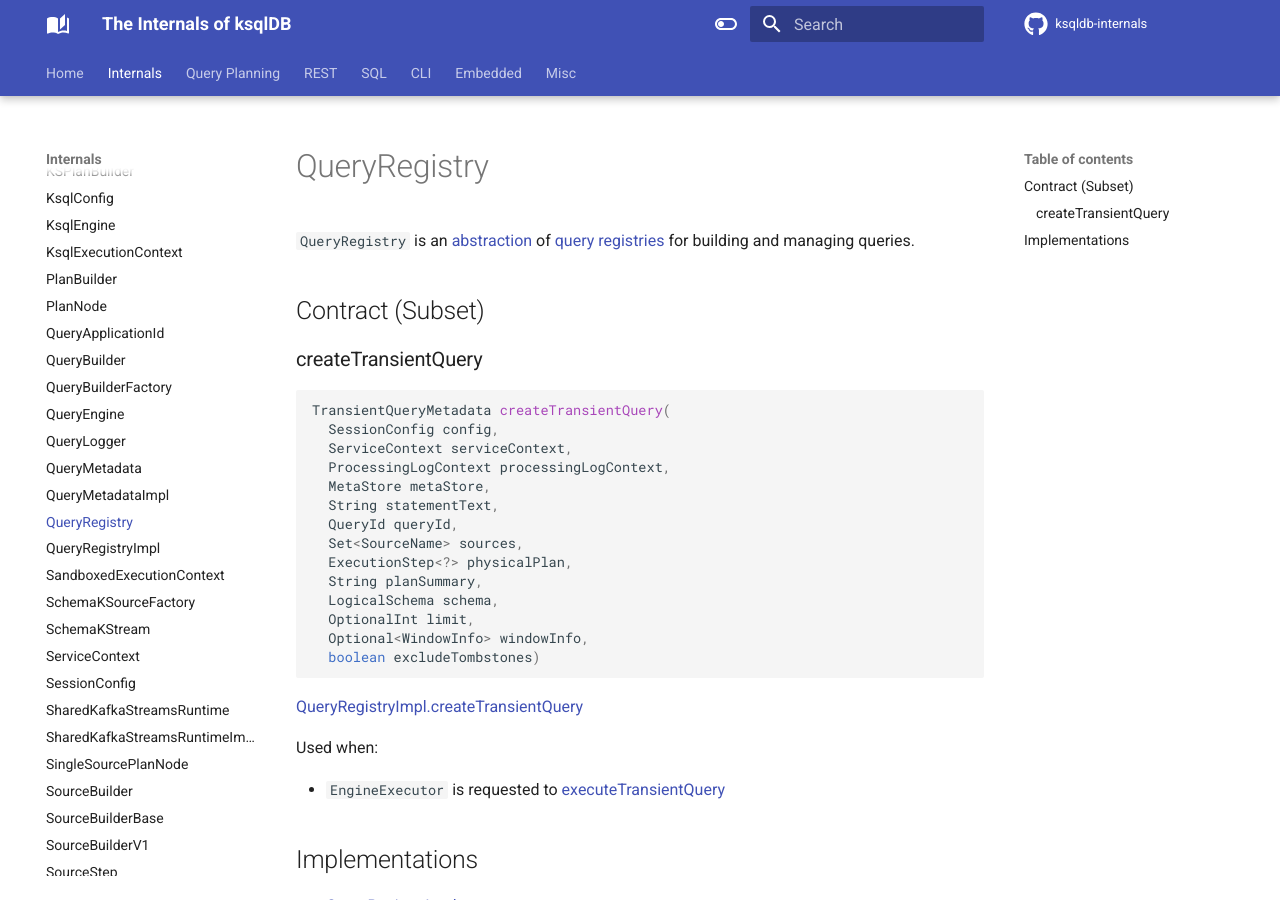
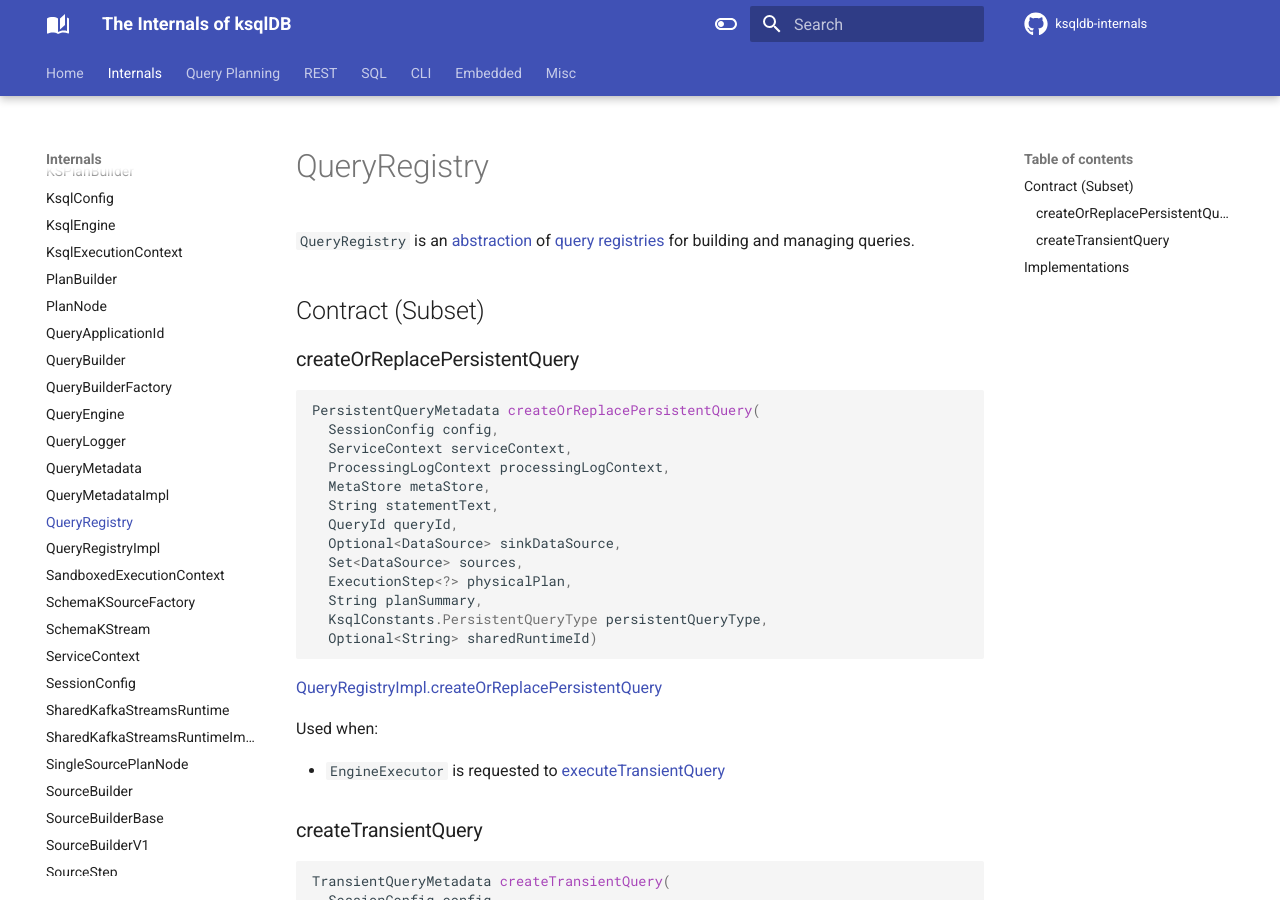
Before and after one commit to japila-books/ksqldb-internals, an MkDocs documentation site: the page built from docs/QueryRegistry.md, in a window 1280 px wide and 900 px high. Built offline with MkDocs 1.6.1 and Material for MkDocs 9.7.7, drawn with Linux system fonts in a browser that asks for light colours; comment, search, counter and statistics services are not loaded.

````diff
--- a/docs/QueryRegistry.md
+++ b/docs/QueryRegistry.md
@@ -3,6 +3,30 @@
 `QueryRegistry` is an [abstraction](#contract) of [query registries](#implementations) for building and managing queries.
 
 ## Contract (Subset)
+
+### <span id="createOrReplacePersistentQuery"> createOrReplacePersistentQuery
+
+```java
+PersistentQueryMetadata createOrReplacePersistentQuery(
+  SessionConfig config,
+  ServiceContext serviceContext,
+  ProcessingLogContext processingLogContext,
+  MetaStore metaStore,
+  String statementText,
+  QueryId queryId,
+  Optional<DataSource> sinkDataSource,
+  Set<DataSource> sources,
+  ExecutionStep<?> physicalPlan,
+  String planSummary,
+  KsqlConstants.PersistentQueryType persistentQueryType,
+  Optional<String> sharedRuntimeId)
+```
+
+[QueryRegistryImpl.createOrReplacePersistentQuery](QueryRegistryImpl.md#createOrReplacePersistentQuery)
+
+Used when:
+
+* `EngineExecutor` is requested to [executeTransientQuery](EngineExecutor.md#executeTransientQuery)
 
 ### <span id="createTransientQuery"> createTransientQuery
 
````
Also changed, not shown: docs/EngineExecutor.md (+1 -1 lines), docs/QueryBuilder.md (+52 -0 lines).
